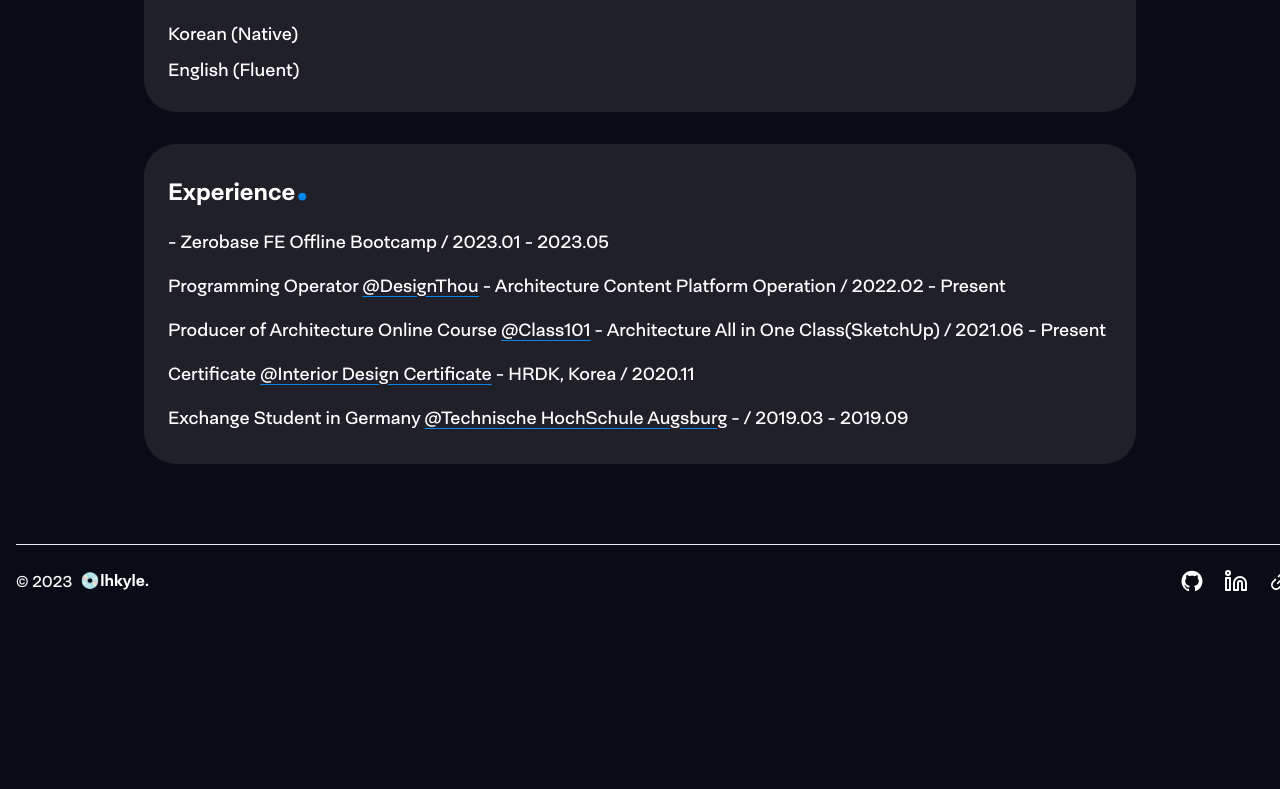
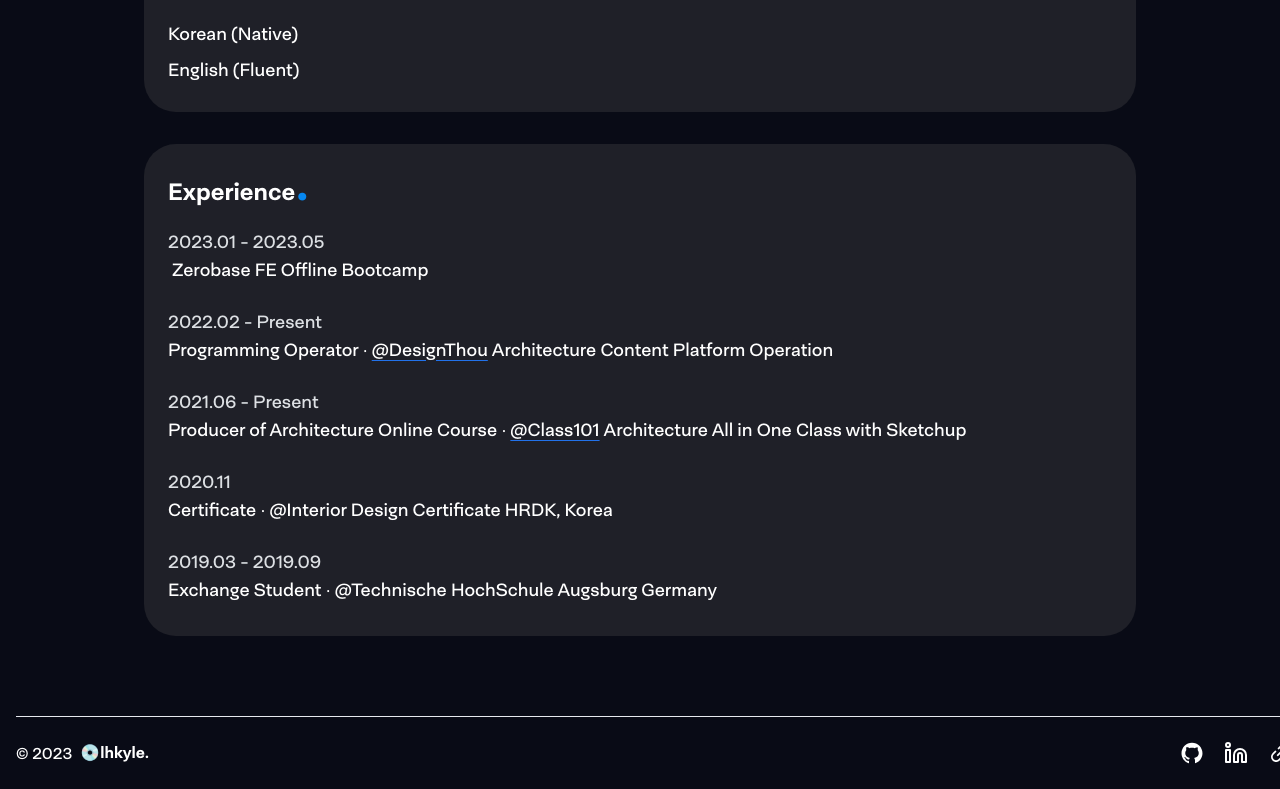
Before and after one commit to olhkyle/olhkyle.me, a React (Vite) app: page /about in a window 1280 px wide. Shown: the part 1665-2454 px from the top of the page. Before the commit the page ends 2282 px from the top, so only its background shows below. Built offline with nearby package versions, Linux system fonts and the light colour scheme; a small style sheet from the web is missing.

Commit message:
[FEAT] support Korean with Experience in About page

```diff
--- a/src/components/AboutMe/ExperienceCard.tsx
+++ b/src/components/AboutMe/ExperienceCard.tsx
@@ -1,64 +1,103 @@
 import React from 'react';
+import Recoil from 'recoil';
 import { CardTitle } from '.';
 import { CLASS101, DESIGNTHOU } from '../../constants/url';
+import { Link } from 'react-router-dom';
+import formattedDate from '../../utils/formattedDate';
+import currentLangState from '../../recoil/atom/currentLang';
 
 interface Experience {
-	role: string;
+	ENRole: string;
+	KRRole: string;
 	title: string;
-	content: string;
-	duration: string;
+	KRTitle?: string;
+	ENContent: string;
+	KRContent: string;
+	startDate: Date;
+	endDate: Date | 'Present' | '';
 	link?: string;
 }
 
 const experience: Experience[] = [
 	{
-		role: '',
+		ENRole: '',
+		KRRole: '',
 		title: '',
-		content: 'Zerobase FE Offline Bootcamp',
-		duration: '2023.01 - 2023.05',
+		ENContent: 'Zerobase FE Offline Bootcamp',
+		KRContent: '제로베이스 프론트엔드 오프라인 과정',
+		startDate: new Date(2023, 1),
+		endDate: new Date(2023, 5),
 	},
 	{
-		role: 'Programming Operator',
+		ENRole: 'Programming Operator',
+		KRRole: '개발 및 보안 담당자',
 		title: '@DesignThou',
-		content: 'Architecture Content Platform Operation',
-		duration: '2022.02 - Present',
+		KRTitle: '디자인도우',
+		ENContent: 'Architecture Content Platform Operation',
+		KRContent: '건축 컨텐츠 플랫폼 운영',
+		startDate: new Date(2022, 2),
+		endDate: 'Present',
 		link: DESIGNTHOU,
 	},
 	{
-		role: 'Producer of Architecture Online Course',
+		ENRole: 'Producer of Architecture Online Course',
+		KRRole: '건축 온라인 클래스 제작/운영자',
 		title: '@Class101',
-		content: 'Architecture All in One Class(SketchUp)',
-		duration: '2021.06 - Present',
+		KRTitle: '클래스 101',
+		ENContent: 'Architecture All in One Class with Sketchup',
+		KRContent: '[건축 올인원] 휙, 사로잡는 건축 디자인 클래스',
+		startDate: new Date(2021, 6),
+		endDate: 'Present',
 		link: CLASS101,
 	},
 	{
-		role: 'Certificate',
+		ENRole: 'Certificate',
+		KRRole: '자격증',
 		title: '@Interior Design Certificate',
-		content: 'HRDK, Korea',
-		duration: '2020.11',
+		KRTitle: '@실내건축산업기사',
+		ENContent: 'HRDK, Korea',
+		KRContent: '한국산업인력공단, 대한민국',
+		startDate: new Date(2020, 11),
+		endDate: '',
 	},
 	{
-		role: 'Exchange Student in Germany',
+		ENRole: 'Exchange Student',
+		KRRole: '교환학생',
 		title: '@Technische HochSchule Augsburg',
-		content: '',
-		duration: '2019.03 - 2019.09',
+		ENContent: 'Germany',
+		KRContent: '독일',
+		startDate: new Date(2019, 3),
+		endDate: new Date(2019, 9),
 	},
 ];
 
 const ExperienceCard = () => {
+	const currentLang = Recoil.useRecoilValue(currentLangState);
+
 	return (
 		<div className="mt-8 p-4 px-6 pb-8 rounded-[2rem] bg-gray-50 dark:bg-gray-900 sm:bg-none">
 			<CardTitle>Experience</CardTitle>
-			<ul className="flex flex-col gap-4 mt-5 break-keep text-lg">
-				{experience.map(({ role, title, content, duration, link }) => (
-					<li key={title} className="flex gap-2">
-						<p>
-							{role}{' '}
-							<a href={link ? link : '#'}>
-								<span className="underline underline-offset-4 decoration-blue-100 hover:text-blue-200">{title}</span>
-							</a>{' '}
-							- {content} / <span className="font-gray-100">{duration}</span>
-						</p>
+			<ul className="flex flex-col gap-6 mt-5 break-keep text-lg">
+				{experience.map(({ ENRole, KRRole, title, KRTitle, ENContent, KRContent, startDate, endDate, link }) => (
+					<li key={title} className="flex flex-col">
+						<div className="responsive-text-gray">{formattedDate({ startDate, endDate })}</div>
+						<div>
+							<span className="text-lg">
+								{currentLang === 'ENG' ? ENRole : KRRole} {ENRole ? ' ∙ ' : ''}
+							</span>
+							<Link
+								to={link ? link : '#'}
+								target={link ? '_blank' : ''}
+								className={link ? 'cursor-pointer' : 'cursor-default'}>
+								<span
+									className={`${
+										link ? 'text-bold underline underline-offset-4 decoration-blue-200 hover:text-blue-200' : ''
+									}`}>
+									<span>{currentLang === 'ENG' ? title : KRTitle}</span>
+								</span>
+							</Link>
+							<span className="ml-1">{currentLang === 'ENG' ? ENContent : KRContent}</span>
+						</div>
 					</li>
 				))}
 			</ul>
```
